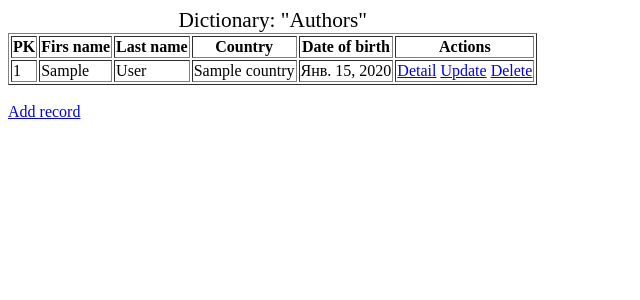
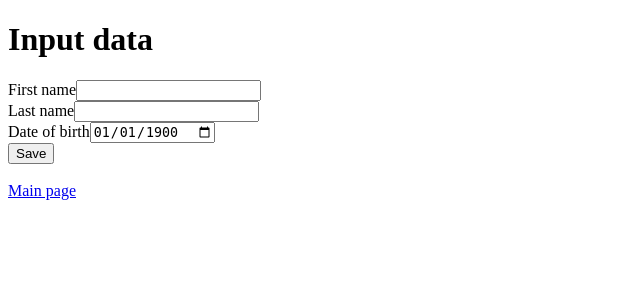
Before and after one commit to sergeyst80/django-store, a Django app: page /dict-add/ in a window 1280 px wide. Shown: the top 300 px of the page, without its empty margins (0-640 px from the left). Run offline with Django 3.2, Linux system fonts and the light colour scheme; tables that the repository leaves empty hold one stand-in row (values such as "Sample post").

Commit message:
Dict_web_all_func

```diff
--- /dev/null
+++ b/src/dictionaries/templates/dict_add.html
@@ -0,0 +1,20 @@
+<!DOCTYPE html>
+<html lang="en">
+<head>
+    <meta charset="UTF-8">
+    <meta name="viewport" content="width=device-width, initial-scale=1.0">
+    <title>Add new record</title>
+</head>
+<body>
+    <h1>Input data</h1>
+    <form action="" method="POST">
+        {% csrf_token %}
+        <label>First name<input type="text" name="first_name"></label><br>
+        <label>Last name<input type="text" name="last_name"></label><br>
+        <label>Date of birth<input type="date" name="date_of_birth" value="1900-01-01"></label><br>
+        <button type="submit">Save</button>
+    </form>
+    <br>
+    <a href="{% url 'dict-view' %}">Main page</a>
+</body>
+</html>
--- a/src/dictionaries/templates/dict_view.html
+++ b/src/dictionaries/templates/dict_view.html
@@ -12,8 +12,6 @@
             <th>PK</th>
             <th>Firs name</th>
             <th>Last name</th>
-            <th>Country</th>
-            <th>Date of birth</th>
             <th>Actions</th>
         </tr>
         {% for author in object %}
@@ -21,8 +19,6 @@
             <td>{{ author.pk }}</td>
             <td>{{ author.first_name }}</td>
             <td>{{ author.last_name }}</td>
-            <td>{{ author.country }}</td>
-            <td>{{ author.date_of_birth }}</td>
             <td>
                 <a href="{% url 'dict-detail' author.pk %}">Detail</a>
                 <a href="{% url 'dict-update' author.pk %}">Update</a>
@@ -32,6 +28,6 @@
         {% endfor %}
     </table>
     <br>
-    <a href="{% url 'dict-add' %}">Add record</a>
+    <a href="{% url 'dict-add' %}">Add new record</a>
 </body>
 </html>
--- a/src/dictionaries/views.py
+++ b/src/dictionaries/views.py
@@ -1,44 +1,53 @@
 from django.shortcuts import render
+from django.http import HttpResponseRedirect
 from . import models
-# from dictionaries.models import Authors, Countries, Genres, Publishers, Series
-
-models_dict = {
-    'Authors': models.Authors,
-    'Countries': models.Countries.objects.all(),
-    'Genres': models.Genres.objects.all(),
-    'Publishers': models.Publishers.objects.all(),
-    'Series': models.Series.objects.all()
-}
-
-# authors = models.Authors
-# countries = models.Countries.objects.all()
-# genres = models.Genres.objects.all()
-# publishers = models.Publishers.objects.all()
-# series = models.Series.objects.all()
+from django.urls import reverse
 
 
 # Create your views here.
-# def main_page(request):
-#     return render(request, template_name='main.html', context={'models_dict': models_dict})
-
 
 def dict_view(request):
     context = {'object': models.Authors.objects.all()}
     return render(request, template_name='dict_view.html', context=context)
 
+
 def dict_detail(request, pk):
     context = {'object': models.Authors.objects.get(pk=pk)}
     return render(request, template_name='dict_detail.html', context=context)
 
+
 def dict_update(request, pk):
     context = {'object': models.Authors.objects.get(pk=pk)}
     return render(request, template_name='dict_detail.html', context=context)
+
 
 def dict_delete(request, pk):
     context = {'object': models.Authors.objects.get(pk=pk)}
     models.Authors.objects.get(pk=pk).delete()
     return render(request, template_name='dict_delete.html', context=context)
 
+
 def dict_add(request):
-    context = {'object': models.Authors.objects.all()}
-    return render(request, template_name='dict_view.html', context=context)
+    if request.method == "POST":
+        first_name = request.POST.get('first_name')
+        last_name = request.POST.get('last_name')
+        date_of_birth = request.POST.get('date_of_birth')
+        models.Authors.objects.create(first_name=first_name, last_name=last_name, date_of_birth=date_of_birth)
+        return HttpResponseRedirect(reverse('dict-view'))
+
+    context = {}
+    return render(request, template_name='dict_add.html', context=context)
+
+
+def dict_update(request, pk):
+    author = models.Authors.objects.get(pk=pk)
+    print(author.first_name, author.last_name, author.date_of_birth)
+    if request.method == "POST":
+        author.first_name = request.POST.get('first_name')
+        author.last_name = request.POST.get('last_name')
+        author.date_of_birth = request.POST.get('date_of_birth')
+        author.save()
+        return HttpResponseRedirect(reverse('dict-view'))
+
+    context = {'author': author}
+    return render(request, template_name='dict_update.html', context=context)
--- a/src/proj/urls.py
+++ b/src/proj/urls.py
@@ -24,8 +24,6 @@ urlpatterns = [
     path('dict-detail/<int:pk>/', views.dict_detail, name='dict-detail'),
     path('dict-update/<int:pk>/', views.dict_update, name='dict-update'),
     path('dict-delete/<int:pk>/', views.dict_delete, name='dict-delete'),
-    path('dict-add/', views.dict_add, name='dict-add')
-    # path('dict_view/<str:dict_name>/', views.dict_view, name='dict-view')
-    # path('', dicts_page)
-    # path('', dicts_page)
+    path('dict-add/', views.dict_add, name='dict-add'),
+    path('dict-update/<int:pk>/', views.dict_update, name='dict-update')
 ]
```
Also changed, not shown: src/dictionaries/templates/dict_update.html (added, +21 -0 lines).
